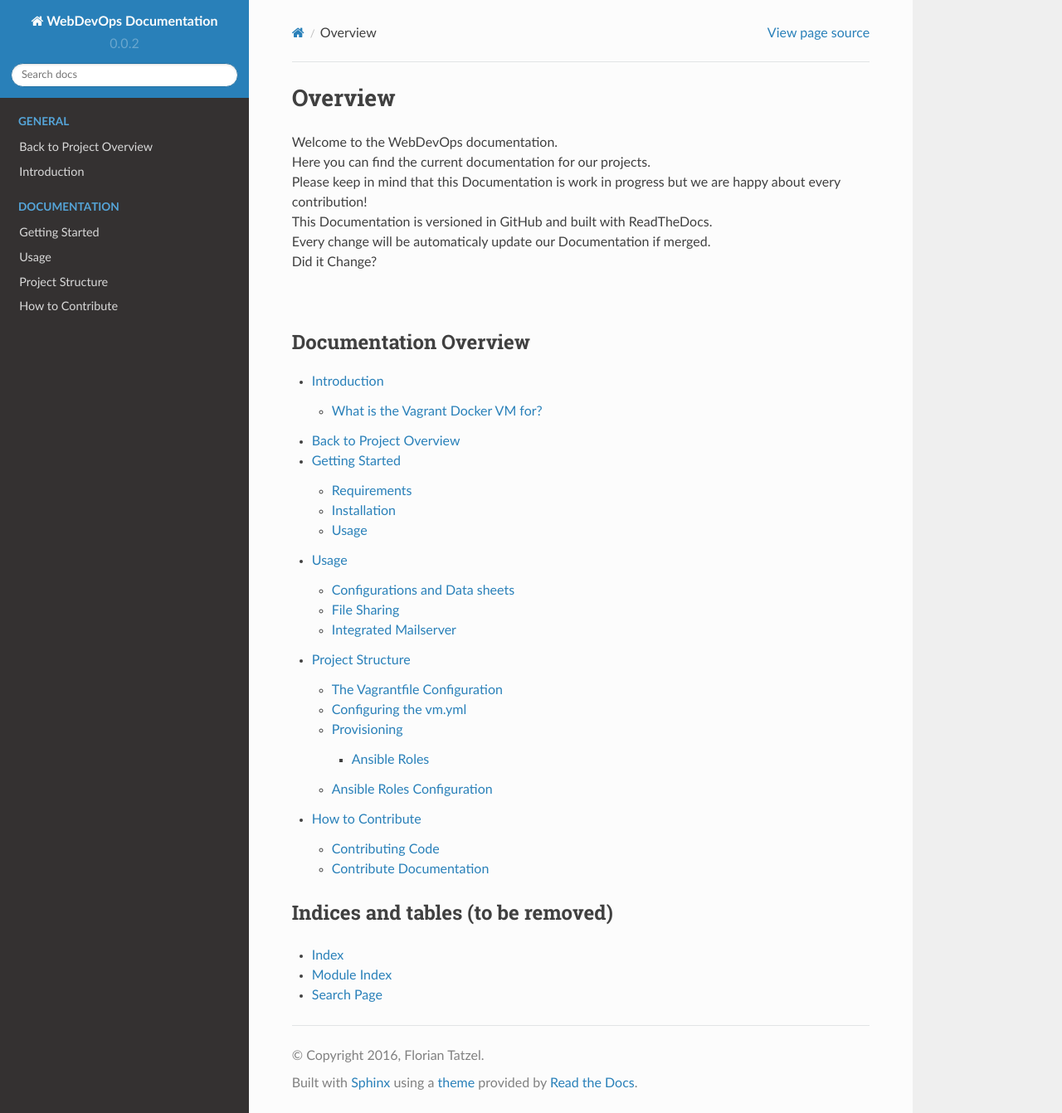
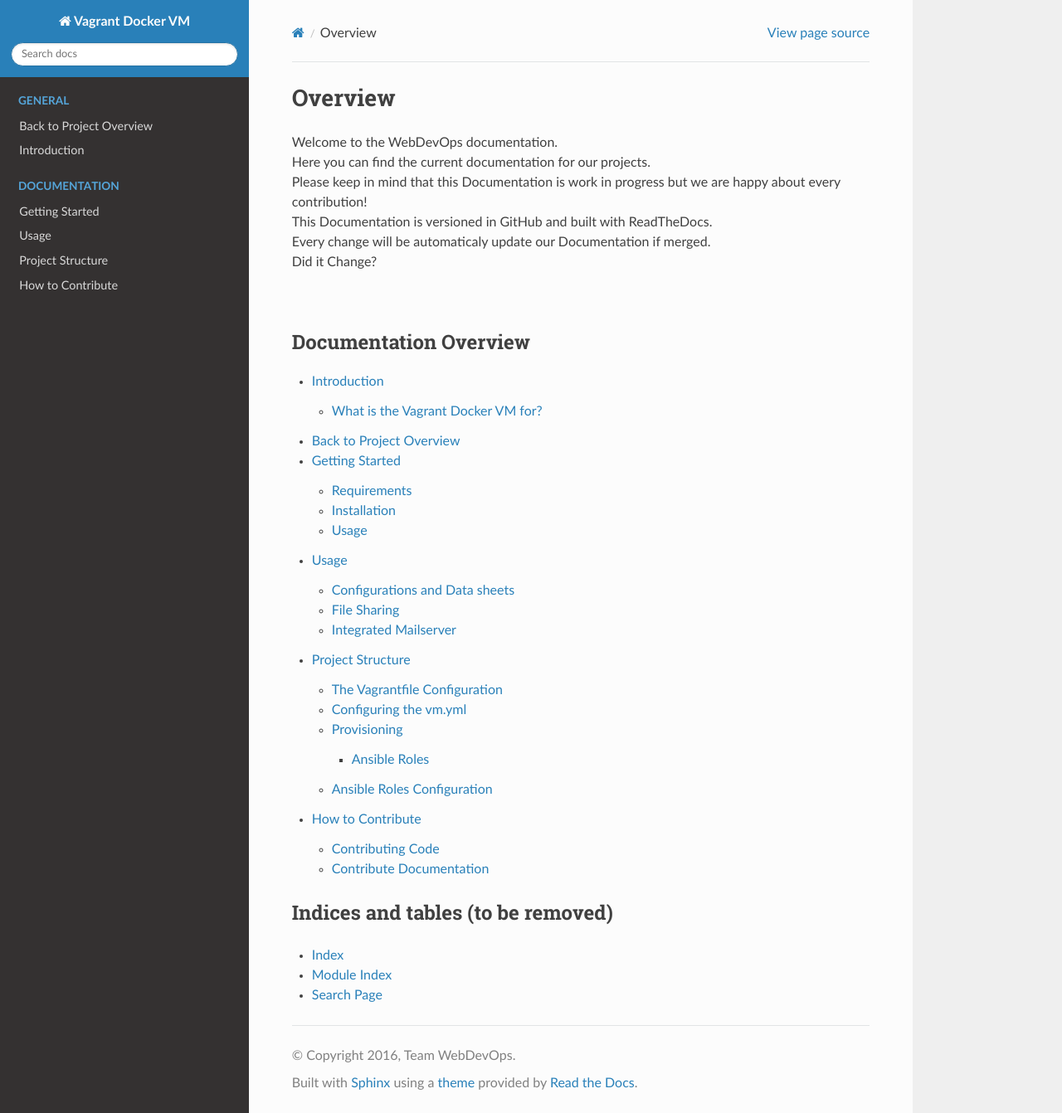
Before and after one commit to webdevops/vagrant-docker-vm, a Sphinx documentation site: the page built from documentation/docs/index.rst, in a window 1280 px wide and 1342 px high. Shown: the whole window at 83% size. Built offline with Sphinx 7.4.7 and the Read the Docs theme 2.0.0, drawn with Linux system fonts in a browser that asks for light colours.

Commit message:
Fixes Configuration for general Documentation pages.

```diff
--- a/documentation/docs/conf.py
+++ b/documentation/docs/conf.py
@@ -62,18 +62,18 @@ source_parsers = {
 master_doc = 'content'
 
 # General information about the project.
-project = u'WebDevOps Documentation'
-copyright = u'2016, Florian Tatzel'
-author = u'Florian Tatzel'
+project = u'Vagrant Docker VM'
+copyright = u'2016, Team WebDevOps'
+author = u'Team WebDevOps'
 
 # The version info for the project you're documenting, acts as replacement for
 # |version| and |release|, also used in various other places throughout the
 # built documents.
 #
 # The short X.Y version.
-version = u'0.0.2'
+#version = u'0.0.2'
 # The full version, including alpha/beta/rc tags.
-release = u'0.0.2'
+#release = u'0.0.2'
 
 # The language for content autogenerated by Sphinx. Refer to documentation
 # for a list of supported languages.
```
